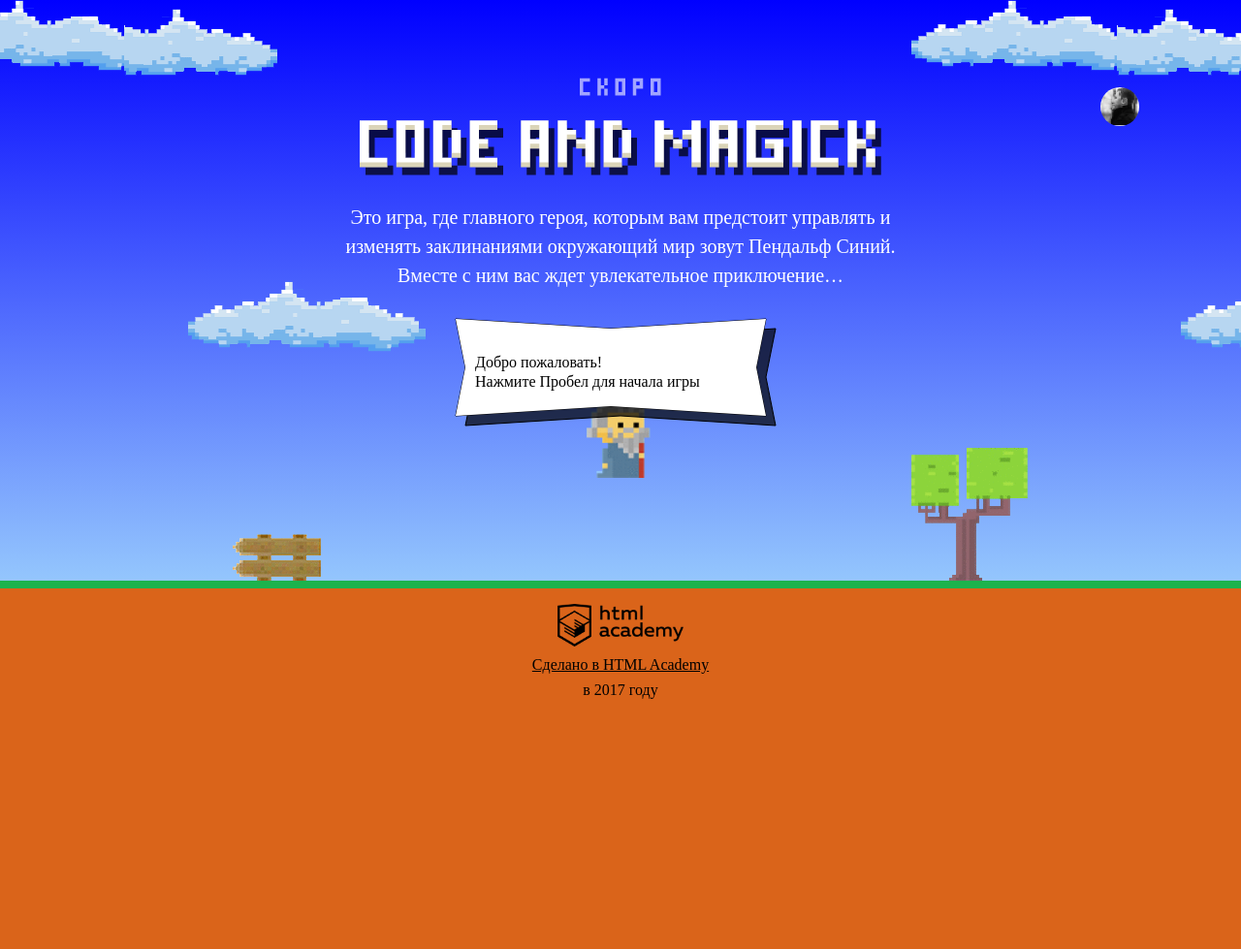
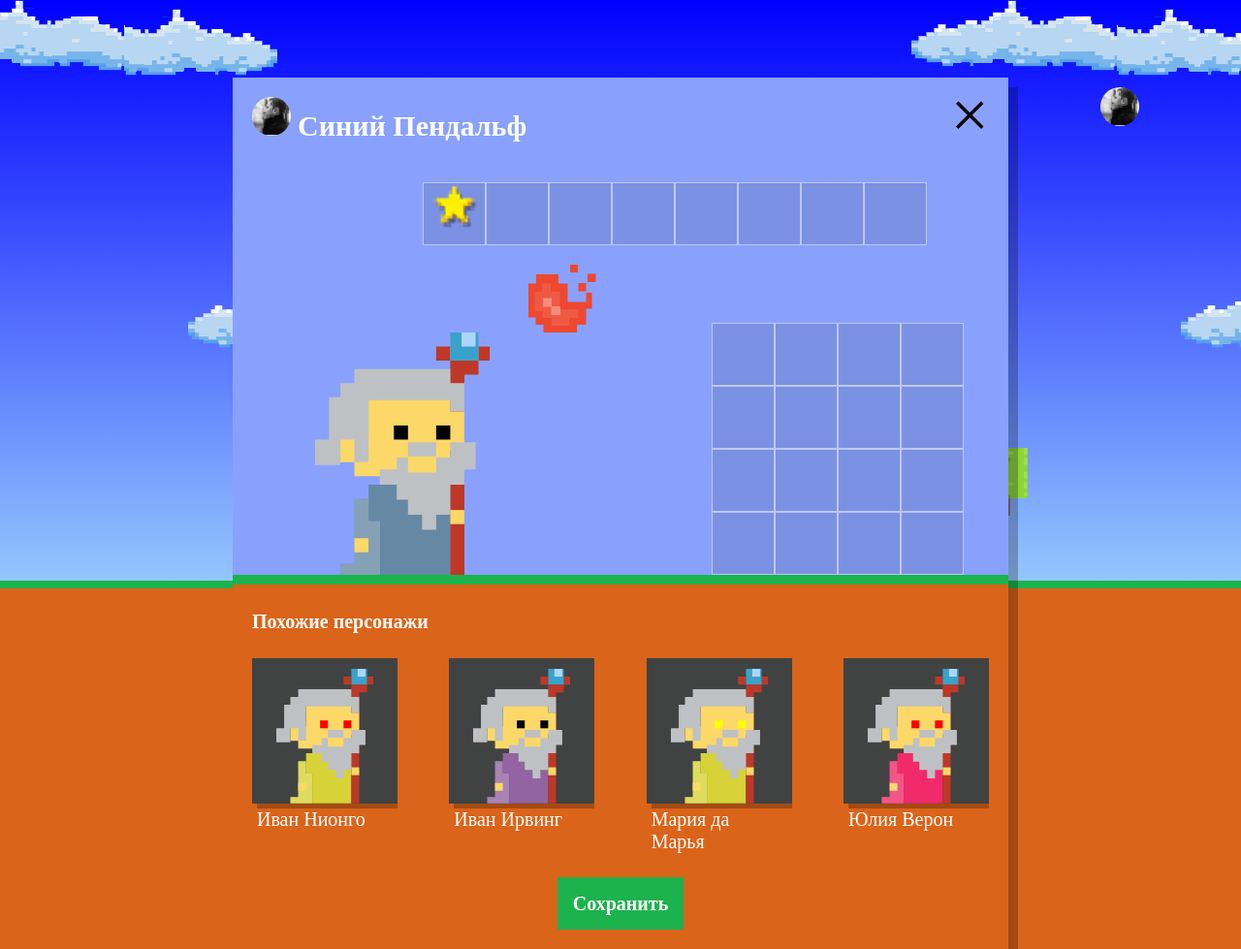
Before and after one commit to EkaterinaEliseeva/973143-code-and-magick-17, a website: page index.html in a window 1280 px wide. Shown: the whole page at 97% size. Before the commit the page ends 800 px from the top, so only its background shows below. Drawn offline with Linux system fonts and the light colour scheme; a web font is replaced by a local one.

Commit message:
Добавлены похожие персонажи

```diff
--- a/index.html
+++ b/index.html
@@ -187,8 +187,7 @@
   var wizardWidth = 70;
 
   var getFireballSpeed = function (left) {
-    var fireballSpeed = left ? 5 : 2;
-    return fireballSpeed;
+    return left ? 5 : 2;
   }
 
   var getWizardHeight = function (wizardWidth) {
@@ -203,6 +202,7 @@
     return height/3;
   }
 </script>
+<script src="js/setup.js"></script>
 <script src="js/stat.js"></script>
 <script src="js/game.js"></script>
 
--- /dev/null
+++ b/js/setup.js
@@ -0,0 +1,50 @@
+'use strict';
+
+var setupWindow = document.querySelector('.setup');
+var similarListElement = document.querySelector('.setup-similar-list');
+var similarWizardTemplate = document.querySelector('#similar-wizard-template').content.querySelector('.setup-similar-item');
+
+setupWindow.classList.remove('hidden');
+
+var firstNames = ['Иван', 'Хуан Себастьян', 'Мария', 'Кристоф', 'Виктор', 'Юлия', 'Люпита', 'Вашингтон'];
+var lastNames = ['да Марья', 'Верон', 'Мирабелла', 'Вальц', 'Онопко', 'Топольницкая', 'Нионго', 'Ирвинг'];
+var coatColors = ['rgb(101, 137, 164)', 'rgb(241, 43, 107)', 'rgb(146, 100, 161)', 'rgb(56, 159, 117)', 'rgb(215, 210, 55)', 'rgb(0, 0, 0)'];
+var eyesColors = ['black', 'red', 'blue', 'yellow', 'green'];
+
+var getRandomIntInGap = function (min, max) {
+  return Math.floor(min + Math.random() * (max + 1 - min));
+};
+
+// создание объекта мага
+var generateWizard = function () {
+  var wizard = {
+    name: firstNames[getRandomIntInGap(0, firstNames.length - 1)] + ' ' + lastNames[getRandomIntInGap(0, lastNames.length - 1)],
+    coatColor: coatColors[getRandomIntInGap(0, coatColors.length - 1)],
+    eyesColor: eyesColors[getRandomIntInGap(0, eyesColors.length - 1)]
+  };
+  return wizard;
+};
+
+// создание массива объектов магов
+var wizards = [];
+for (var i = 0; i < 4; i++) {
+  wizards[i] = generateWizard();
+}
+
+// добавление свойств объекта мага шаблону
+var renderWizard = function (wizard) {
+  var wizardElement = similarWizardTemplate.cloneNode(true);
+  wizardElement.querySelector('.setup-similar-label').textContent = wizard.name;
+  wizardElement.querySelector('.wizard-coat').style.fill = wizard.coatColor;
+  wizardElement.querySelector('.wizard-eyes').style.fill = wizard.eyesColor;
+  return wizardElement;
+};
+
+// отрисовка магов
+var fragment = document.createDocumentFragment();
+for (i = 0; i < wizards.length; i++) {
+  fragment.appendChild(renderWizard(wizards[i]));
+}
+
+similarListElement.appendChild(fragment);
+setupWindow.querySelector('.setup-similar').classList.remove('hidden');
--- a/js/stat.js
+++ b/js/stat.js
@@ -32,15 +32,6 @@ var getMaxElement = function (arr) {
   return maxElement;
 };
 
-var roundToWhole = function (arr) {
-
-  for (var i = 0; i < arr.length; i++) {
-    arr[i] = Math.round(arr[i]);
-  }
-
-  return arr;
-};
-
 window.renderStatistics = function (ctx, names, times) {
   renderCloud(ctx, CLOUD_X + GAP, CLOUD_Y + GAP, 'rgba(0, 0, 0, 0.7)');
   renderCloud(ctx, CLOUD_X, CLOUD_Y, 'rgb(255, 255, 255)');
@@ -49,16 +40,16 @@ window.renderStatistics = function (ctx, names, times) {
   renderText(ctx, CLOUD_X + 2 * GAP, CLOUD_Y + 3 * GAP, 'Ура вы победили!', 'rgb(0, 0, 0)');
   renderText(ctx, CLOUD_X + 2 * GAP, CLOUD_Y + FONT_SIZE + 4 * GAP, 'Список результатов:', 'rgb(0, 0, 0)');
 
-  var maxTime = getMaxElement(roundToWhole(times));
+  var maxTime = getMaxElement(times);
 
   for (var i = 0; i < names.length; i++) {
     renderText(ctx, (CLOUD_X + 3 * GAP) + (BAR_GAP + TEXT_WIDTH) * i, CLOUD_Y + 2 * FONT_SIZE + 8 * GAP + BAR_HEIGHT, names[i], 'rgb(0, 0, 0)');
-    renderText(ctx, (CLOUD_X + 3 * GAP) + (BAR_GAP + TEXT_WIDTH) * i, CLOUD_Y + 2 * FONT_SIZE + 5 * GAP + BAR_HEIGHT - (BAR_HEIGHT * times[i]) / maxTime, times[i], 'rgb(0, 0, 0)');
+    renderText(ctx, (CLOUD_X + 3 * GAP) + (BAR_GAP + TEXT_WIDTH) * i, CLOUD_Y + 2 * FONT_SIZE + 5 * GAP + BAR_HEIGHT - (BAR_HEIGHT * Math.floor(times[i]) / Math.floor(maxTime)), Math.floor(times[i]), 'rgb(0, 0, 0)');
     if (names[i] === 'Вы') {
       ctx.fillStyle = 'rgba(255, 0, 0, 1)';
     } else {
-      ctx.fillStyle = 'rgba(0, 77, 255,' + Math.random() + ')';
+      ctx.fillStyle = 'hsl(225,' + (Math.random() * 100) + '%, 50%)';
     }
-    ctx.fillRect((CLOUD_X + 3 * GAP) + (BAR_GAP + TEXT_WIDTH) * i, CLOUD_Y + 2 * FONT_SIZE + 6 * GAP + BAR_HEIGHT - (BAR_HEIGHT * times[i]) / maxTime, TEXT_WIDTH, (BAR_HEIGHT * times[i]) / maxTime);
+    ctx.fillRect((CLOUD_X + 3 * GAP) + (BAR_GAP + TEXT_WIDTH) * i, CLOUD_Y + 2 * FONT_SIZE + 6 * GAP + BAR_HEIGHT - (BAR_HEIGHT * Math.floor(times[i]) / Math.floor(maxTime)), TEXT_WIDTH, BAR_HEIGHT * Math.floor(times[i]) / Math.floor(maxTime));
   }
 };
```
